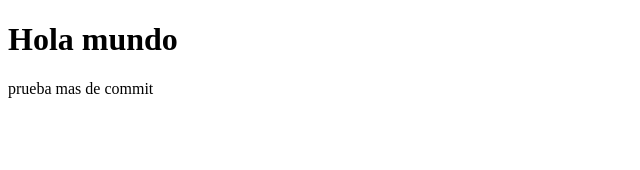
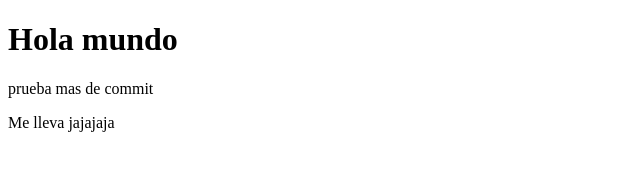
Before and after one commit to ark150/holaMundo, a plain HTML site: page index.html in a window 1280 px wide. Shown: the whole page, without its empty margins (0-640 px from the left). Drawn offline with Linux system fonts and the light colour scheme.

Commit message:
se aagrega texto

```diff
--- a/index.html
+++ b/index.html
@@ -6,6 +6,8 @@
 <body>
 	<h1>Hola mundo</h1>
 	<p>prueba mas de commit</p>
+	<p>Me lleva jajajaja</p>
+
 
 </body>
 </html>
```
